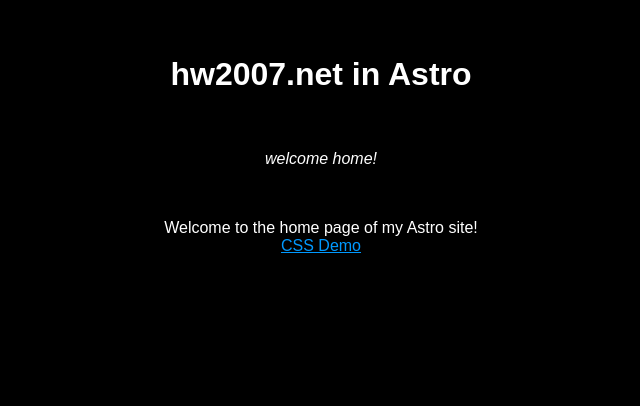
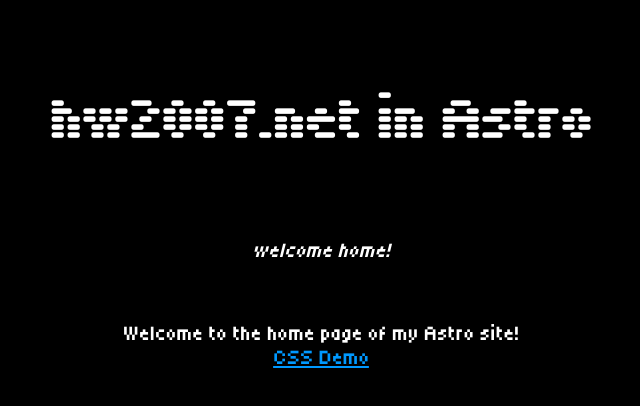
Before and after one commit to hw2007/hw2007.net, an Astro site: page / in a window 1280 px wide. Shown: the whole page, without its empty margins (319-959 px from the left). Built offline with nearby package versions, Linux system fonts and the light colour scheme; Astro itself is replaced by a stand-in of ours.

Commit message:
Bring in Tiny5 font and use CRT design for bold

```diff
--- a/src/styles/style.css
+++ b/src/styles/style.css
@@ -1,3 +1,55 @@
+@font-face {
+	font-family: "3270";
+	src: url("/public/fonts/3270/3270NerdFont-Regular.ttf") format("truetype");
+}
+
+@font-face {
+	font-family: "Departure";
+	src: url("/public/fonts/DepartureMono/DepartureMonoNerdFont-Regular.otf") format("truetype");
+}
+
+@font-face {
+	font-family: "Annotation";
+	src: url("/public/fonts/AnnotationMono/AnnotationMNerdFont-Regular.ttf") format("truetype");
+    font-weight: 400;
+    font-style: normal;
+}
+
+@font-face {
+	font-family: "Annotation";
+	src: url("/public/fonts/AnnotationMono/AnnotationMNerdFont-Bold.ttf") format("truetype");
+    font-weight: 700;
+    font-style: normal;
+}
+
+@font-face {
+	font-family: "Annotation";
+	src: url("/public/fonts/AnnotationMono/AnnotationMNerdFont-Italic.ttf") format("truetype");
+    font-weight: 400;
+    font-style: italic;
+}
+
+@font-face {
+	font-family: "Annotation";
+	src: url("/public/fonts/AnnotationMono/AnnotationMNerdFont-BoldItalic.ttf") format("truetype");
+    font-weight: 700;
+    font-style: italic;
+}
+
+@font-face {
+	font-family: "Tiny5";
+	src: url("/public/fonts/Tiny5/tiny5.solid-regular.otf") format("opentype");
+    font-weight: 400;
+    font-style: normal;
+}
+
+@font-face {
+	font-family: "Tiny5";
+	src: url("/public/fonts/Tiny5/tiny5.crt-regular.otf") format("opentype");
+    font-weight: 700;
+    font-style: normal;
+}
+
 :root {
     /* Colours */
 	--lightblue: #0099ff;
@@ -10,8 +62,8 @@
 	--green: #67c621;
 
     /* Font */
-    --font-family: Arial;
-    --font-size: 16px;
+    --font-family: "Tiny5", serif;
+    --font-size: 24px;
 }
 
 body {
@@ -24,6 +76,10 @@ body {
     margin-right: auto;
     padding-left: 20px;
     padding-right: 20px;
+}
+
+h1 {
+    font-size: 72px;
 }
 
 a {
```
Also changed, not shown: public/fonts/Tiny5/tiny5.crt-bold.otf (added), public/fonts/Tiny5/tiny5.crt-regular.otf (added), public/fonts/Tiny5/tiny5.solid-bold.otf (added), public/fonts/Tiny5/tiny5.solid-regular.otf (added).
